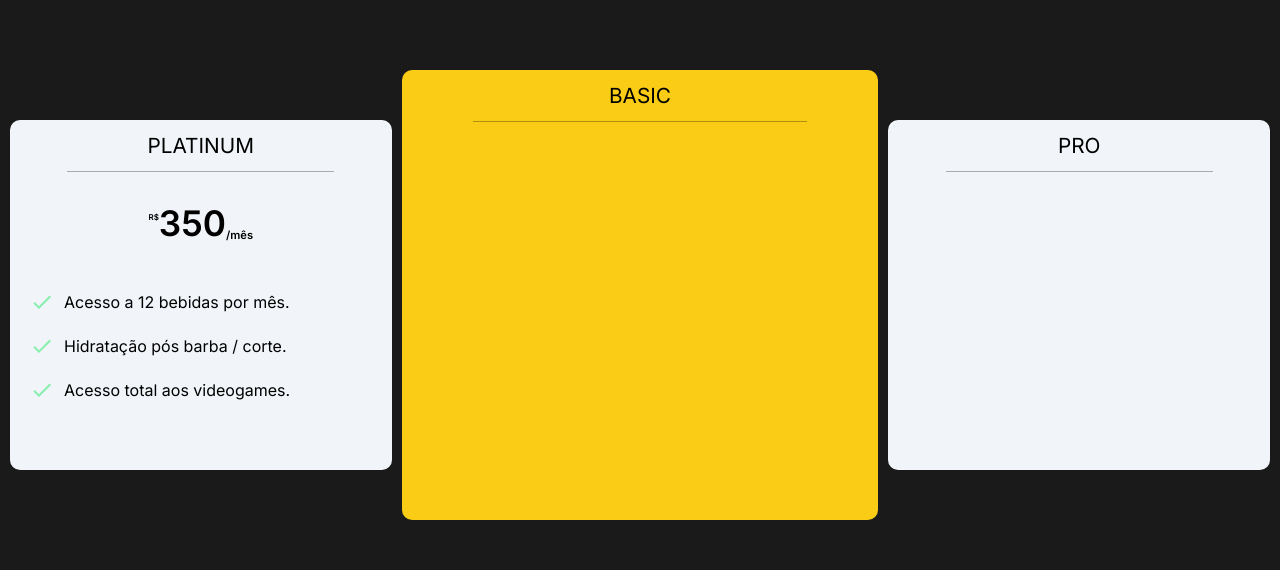
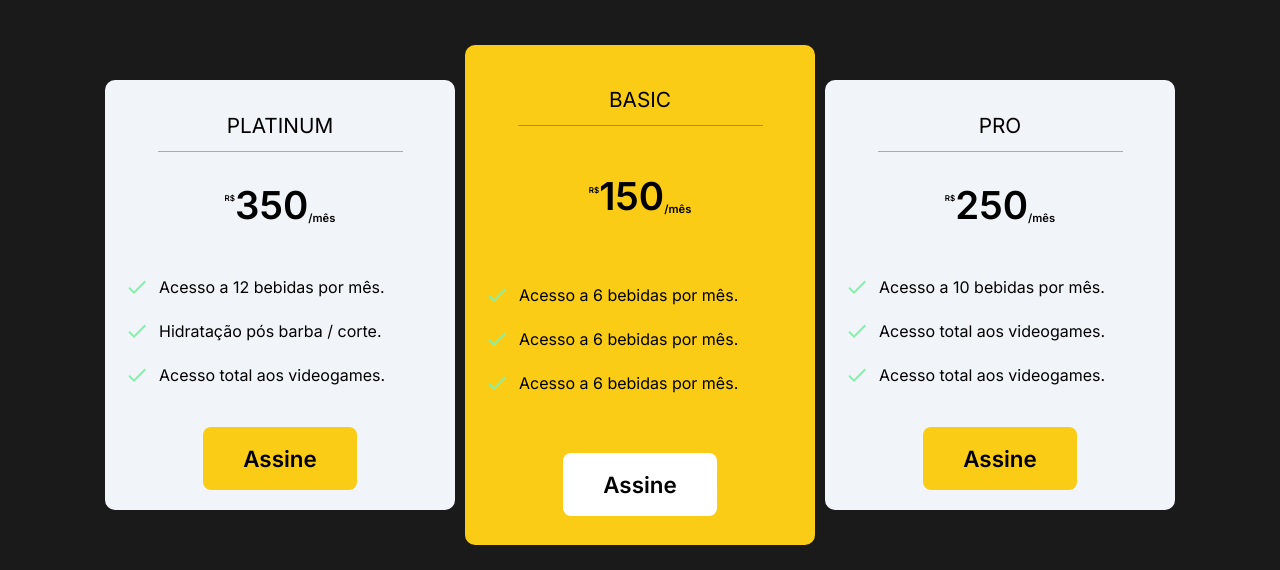
Before and after one commit to DaniloLO53/barbeariadojao, a Next.js app: page / in a window 1280 px wide. Shown: the part 1536-2106 px from the top of the page. Built offline with nearby package versions, Linux system fonts and the light colour scheme; a web font is replaced by a local one.

Commit message:
feat: moving image working (incomplete)

```diff
--- a/package.json
+++ b/package.json
@@ -20,11 +20,17 @@
     "axios": "^1.5.1",
     "eslint": "8.50.0",
     "eslint-config-next": "13.5.2",
+    "framer-motion": "^10.16.4",
     "next": "13.5.2",
     "postcss": "8.4.30",
     "react": "18.2.0",
     "react-dom": "18.2.0",
+    "react-helmet": "^6.1.0",
+    "react-intersection-observer": "^9.5.2",
     "tailwindcss": "3.3.3",
     "typescript": "5.2.2"
+  },
+  "devDependencies": {
+    "@types/react-helmet": "^6.1.7"
   }
 }
--- a/src/app/layout.tsx
+++ b/src/app/layout.tsx
@@ -17,7 +17,7 @@ export default function RootLayout({
   children: React.ReactNode
 }) {
   return (
-    <html lang="en">
+    <html lang="en scroll-smooth">
       <body className={inter.className}>{children}</body>
     </html>
   )
--- a/src/app/page.tsx
+++ b/src/app/page.tsx
@@ -1,6 +1,7 @@
 import Image from 'next/image';
 import { asset, belezza } from './layout';
 import CheckIcon from '@mui/icons-material/Check';
+import { FramerMotion } from '@/components/FramerMotion';
 
 export default function Home() {
   const loginHandler = () => {
@@ -81,7 +82,7 @@ export default function Home() {
                 <p>OU</p>
               </div>
               <p className="flex items-center justify-center">
-                <a href='#plans'>Acesse nossos planos</a>
+                <a href="#plans">Acesse nossos planos</a>
               </p>
             </div>
             <button
@@ -143,12 +144,11 @@ export default function Home() {
             />
           </div>
         </div>
-        <div
-          className="w-[700px] h-[600px] absolute bg-gradient-to-t from-yellow-400 to-50%
-            rounded-[10px] right-[0px]
-          bottom-[0px]"
+        <FramerMotion
+          className="w-[700px] h-[600px] relative bg-gradient-to-t from-yellow-400 to-50%
+          rounded-[10px] right-[0px] bottom-[0px]"
         >
-          <div className="w-full h-full relative">
+          <div className="w-full h-full absolute motion-object">
             <Image
               src="/images/barber2.png"
               alt="Barber 2"
@@ -158,28 +158,31 @@ export default function Home() {
             />
           </div>
           <div className="absolute w-full h-[50%] bottom-[0px] border-l-[#1a1a1a] border-l-[2px]" />
-        </div>
+        </FramerMotion>
       </div>
-      <div className="w-full h-[100vh] relative flex flex-col justify-center items-center" id='plans'>
+      <div
+        className="w-full h-[100vh] relative flex flex-col justify-center items-center"
+        id="plans"
+      >
         <div className="flex flex-col justify-center items-center">
           <p className="text-[1.6em]">Planos</p>
           <p>Tenha acesso a até 4 cortes por mês pagando menos!</p>
         </div>
         <div className="p-[10px] flex justify-center items-center gap-x-[10px] w-full h-[75%] text-black">
-          <div className="w-[400px] h-[350px] bg-slate-100 rounded-[10px] flex flex-col items-center">
+          <div className="w-[350px] min-h-[400px] py-[20px] bg-slate-100 rounded-[10px] flex flex-col items-center justify-around">
             <div className="flex items-center w-[70%] border-b-[1px] border-b-black/30 justify-center">
               <p className="flex items-center justify-center p-[10px] text-semibold text-[1.3em]">
                 PLATINUM
               </p>
             </div>
             <div className="pt-[25px]">
-              <p className="font-semibold text-[2.2em] text-black">
+              <p className="font-semibold text-[2.4em] text-black">
                 <sup className="text-[0.5rem] align-super">R$</sup>
                 350
                 <sub className="text-[0.7rem] align-baseline">/mês</sub>
               </p>
             </div>
-            <ul className="flex flex-col w-full pt-[40px] px-[20px] gap-y-[20px]">
+            <ul className="flex flex-col w-full py-[40px] px-[20px] gap-y-[20px]">
               <li className="flex items-center gap-x-[10px]">
                 <CheckIcon className="text-green-300" />
                 Acesso a 12 bebidas por mês.
@@ -193,20 +196,83 @@ export default function Home() {
                 Acesso total aos videogames.
               </li>
             </ul>
+            <button
+              className="bg-yellow-400 py-[15px] px-[40px] rounded-[8px] font-semibold text-[1.4em]
+              text-black"
+              type="button"
+            >
+              Assine
+            </button>
           </div>
-          <div className="w-[500px] h-[450px] bg-yellow-400 rounded-[10px] flex flex-col items-center">
+          <div className="w-[350px] min-h-[500px] py-[20px] bg-yellow-400 rounded-[10px] flex flex-col items-center justify-around">
             <div className="flex items-center justify-center w-[70%] border-b-[1px] border-b-black/30">
               <p className="flex items-center justify-center p-[10px] text-semibold text-[1.3em] text-black">
                 BASIC
               </p>
             </div>
+            <div className="pt-[25px]">
+              <p className="font-semibold text-[2.4em] text-black">
+                <sup className="text-[0.5rem] align-super">R$</sup>
+                150
+                <sub className="text-[0.7rem] align-baseline">/mês</sub>
+              </p>
+            </div>
+            <ul className="flex flex-col w-full py-[40px] px-[20px] gap-y-[20px]">
+              <li className="flex items-center gap-x-[10px]">
+                <CheckIcon className="text-green-300" />
+                Acesso a 6 bebidas por mês.
+              </li>
+              <li className="flex items-center gap-x-[10px]">
+                <CheckIcon className="text-green-300" />
+                Acesso a 6 bebidas por mês.
+              </li>
+              <li className="flex items-center gap-x-[10px]">
+                <CheckIcon className="text-green-300" />
+                Acesso a 6 bebidas por mês.
+              </li>
+            </ul>
+            <button
+              className="bg-white py-[15px] px-[40px] rounded-[8px] font-semibold text-[1.4em]
+              text-black"
+              type="button"
+            >
+              Assine
+            </button>
           </div>
-          <div className="w-[400px] h-[350px] bg-slate-100 rounded-[10px] flex flex-col items-center">
+          <div className="w-[350px] min-h-[400px] py-[20px] bg-slate-100 rounded-[10px] flex flex-col items-center justify-around">
             <div className="flex items-center justify-center w-[70%] border-b-[1px] border-b-black/30">
               <p className="flex items-center justify-center p-[10px] text-semibold text-[1.3em] text-black">
                 PRO
               </p>
             </div>
+            <div className="pt-[25px]">
+              <p className="font-semibold text-[2.4em] text-black">
+                <sup className="text-[0.5rem] align-super">R$</sup>
+                250
+                <sub className="text-[0.7rem] align-baseline">/mês</sub>
+              </p>
+            </div>
+            <ul className="flex flex-col w-full py-[40px] px-[20px] gap-y-[20px]">
+              <li className="flex items-center gap-x-[10px]">
+                <CheckIcon className="text-green-300" />
+                Acesso a 10 bebidas por mês.
+              </li>
+              <li className="flex items-center gap-x-[10px]">
+                <CheckIcon className="text-green-300" />
+                Acesso total aos videogames.
+              </li>
+              <li className="flex items-center gap-x-[10px]">
+                <CheckIcon className="text-green-300" />
+                Acesso total aos videogames.
+              </li>
+            </ul>
+            <button
+              className="bg-yellow-400 py-[15px] px-[40px] rounded-[8px] font-semibold text-[1.4em]
+              text-black"
+              type="button"
+            >
+              Assine
+            </button>
           </div>
         </div>
       </div>
--- /dev/null
+++ b/src/components/FramerMotion.tsx
@@ -0,0 +1,104 @@
+/* eslint-disable @next/next/no-sync-scripts */
+'use client';
+
+import * as React from 'react';
+import { motion, useAnimation } from 'framer-motion';
+import { useInView } from 'react-intersection-observer';
+import { Helmet } from 'react-helmet';
+
+interface FramerMotionProps {
+  children: React.ReactNode;
+  className: string;
+}
+
+export function FramerMotion({
+  children,
+  className,
+}: FramerMotionProps): React.JSX.Element {
+  // const control = useAnimation();
+  // const { ref, inView } = useInView();
+  const ref = React.useRef<HTMLDivElement | null>(null);
+  const [xPosition, setXPosition] = React.useState<number | null>(
+    window.scrollY
+  );
+
+  // const frameVariant = {
+  //   visible: { transition: { duration: 0.5 }, x: 0 },
+  //   hidden: { x: 300 },
+  // };
+
+  // React.useEffect(() => {
+  //   console.log('offsetTop', elementRef.current?.offsetTop);
+  //   console.log('offsetLeft', elementRef.current?.offsetLeft);
+
+  //   setOffsetTop(elementRef.current?.offsetTop);
+
+  // }, [elementRef.current]);
+
+  const scrollHandler = () => {
+    if (ref.current) {
+      const rect = ref.current.getBoundingClientRect();
+      const WINDOW_WIDTH = window.innerWidth;
+      const WINDOW_HEIGHT = window.innerHeight;
+
+      const topPositionYToStartMoving = (-1 * rect.height) / 2;
+      const bottomPositionYToStartMoving = WINDOW_HEIGHT + rect.height / 2;
+      const rectCenterYPosition = rect.top + rect.height / 2;
+
+      const totalY = WINDOW_HEIGHT + rect.height;
+      const movedY = rectCenterYPosition - topPositionYToStartMoving;
+
+      if (
+        movedY > 0 &&
+        rectCenterYPosition < bottomPositionYToStartMoving
+      ) {
+        const completed = movedY / totalY;
+        const moveXTo = (rect.width / 2) * (Math.sin(Math.PI * completed) - 1);
+        console.log('moveXTo', moveXTo);
+        setXPosition(moveXTo);
+      }
+
+      // const topOfElementIsShowing =
+      //   WINDOW_HEIGHT - rect.top > 0 && rect.top > 0;
+      // const buttomOfElementIsShowing =
+      //   WINDOW_HEIGHT - rect.bottom > 0 && rect.bottom > 0;
+
+      // console.log('WINDOW_HEIGHT - rect.top', WINDOW_HEIGHT - rect.top - rect.height / 2);
+      // console.log('WINDOW_HEIGHT', WINDOW_HEIGHT);
+      // console.log('C.M', rect.top + rect.height / 2);
+      // console.log('buttomOfElementIsShowing', buttomOfElementIsShowing);
+    }
+  };
+
+  React.useEffect(() => {
+    const controller = new AbortController();
+    const signal = controller.signal;
+
+    // console.log('inView', inView);
+
+    if (true) {
+      window.addEventListener('scroll', scrollHandler, { signal });
+    } else {
+    }
+
+    return () => {
+      console.log('Cleaning...');
+      controller.abort();
+    };
+  }, []);
+
+  return (
+    <div
+      ref={(e) => {
+        ref.current = e;
+      }}
+      // initial={'hidden'}
+      // animate={control}
+      // variants={frameVariant}
+      className={`box ${className}`}
+      style={{ right: `${xPosition}px` }}
+    >
+      {children}
+    </div>
+  );
+}
--- /dev/null
+++ b/src/components/motionScript.js
@@ -0,0 +1 @@
+console.log('oii');
```
Also changed, not shown: 1 other file (tests, documents, lock files or other folders).
